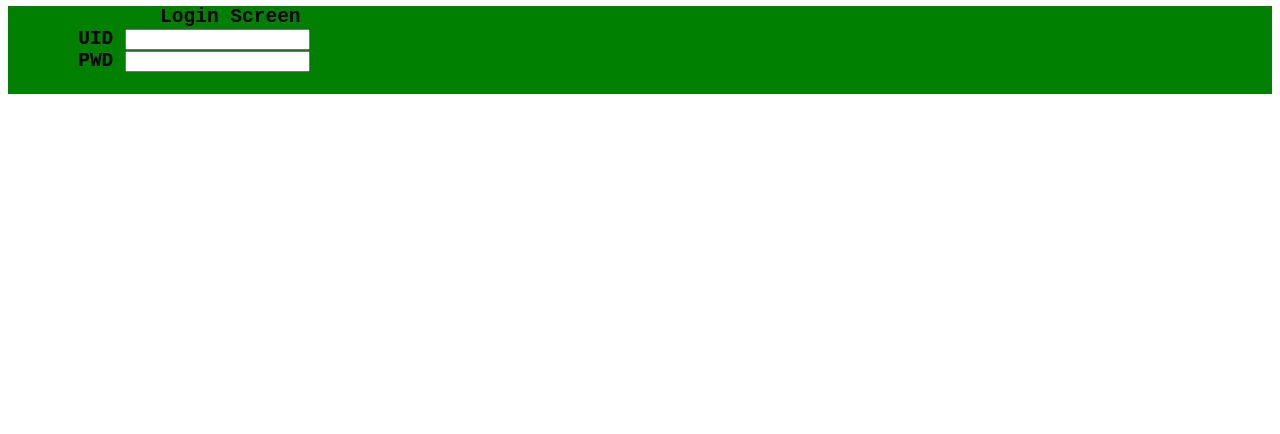
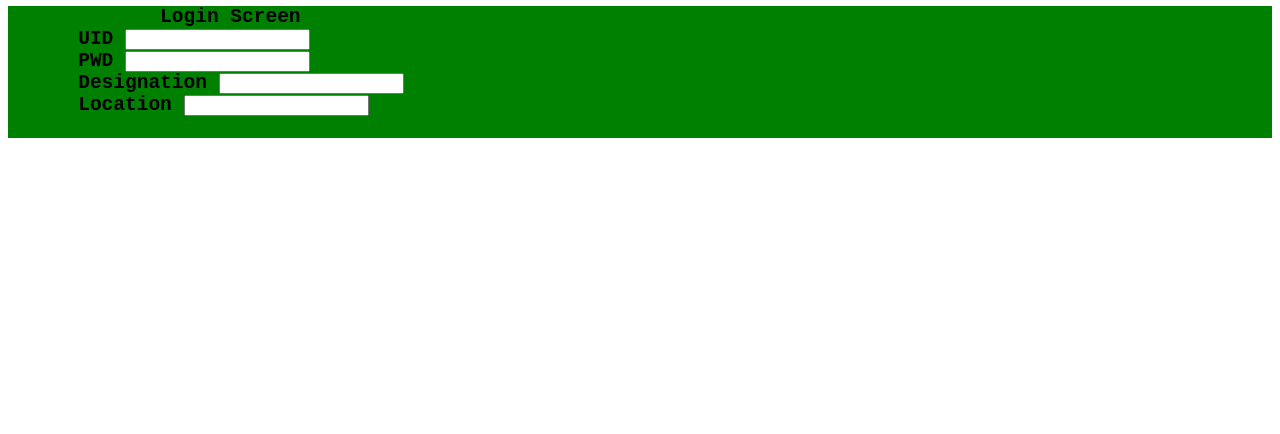
Before and after one commit to educationtalk2021/allbraanches, a plain HTML site: page index.html in a window 1280 px wide. Shown: the part 366-800 px from the top of the page. Drawn offline with Linux system fonts and the light colour scheme.

Commit message:
Just A Message

```diff
--- a/index.html
+++ b/index.html
@@ -22,6 +22,8 @@
              Login Screen
       UID <input type="text">
       PWD <input type="password">
+      Designation <input type="text">
+      Location <input type="password">
     </pre>
 
     </h2>
```
